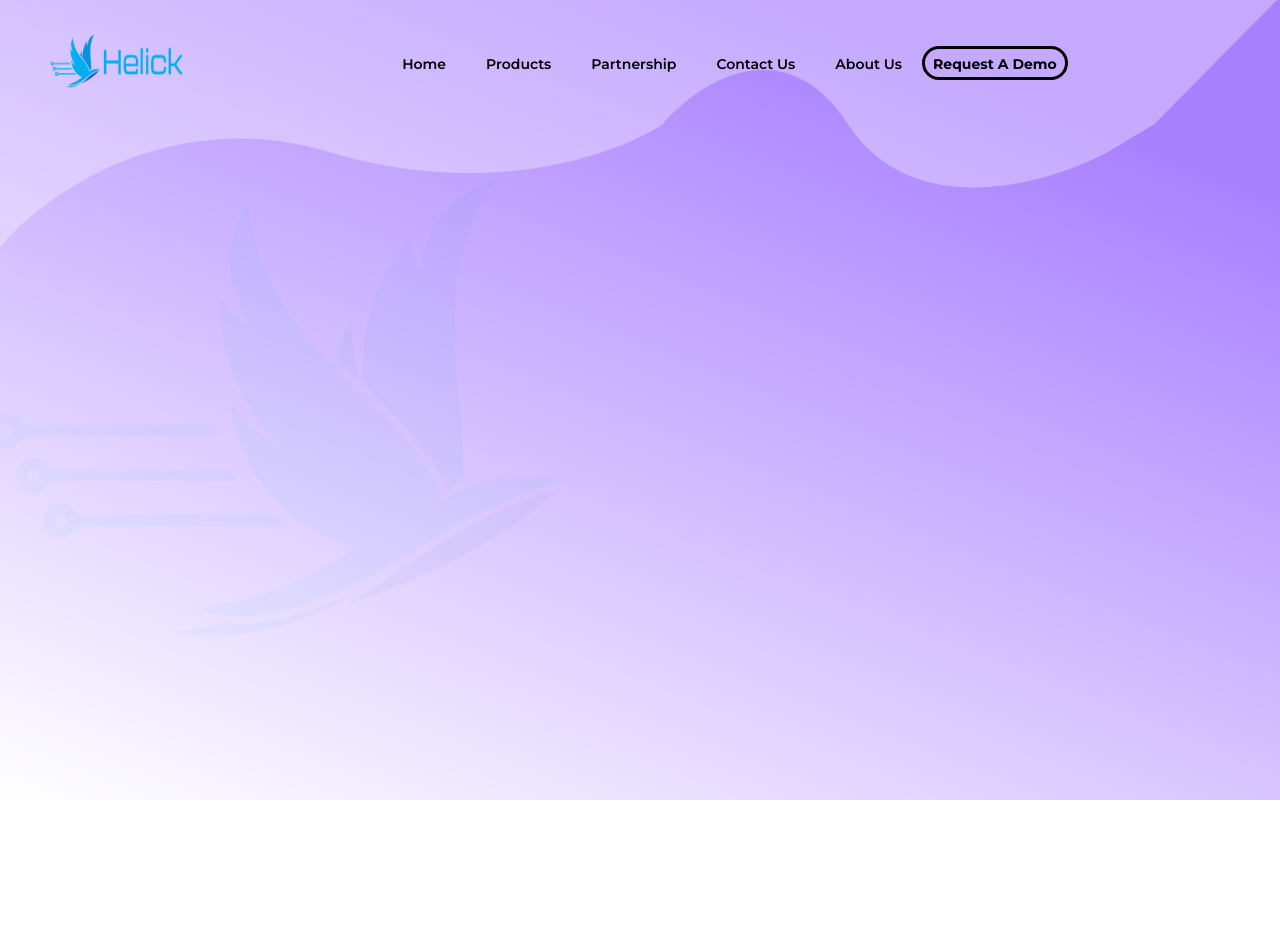
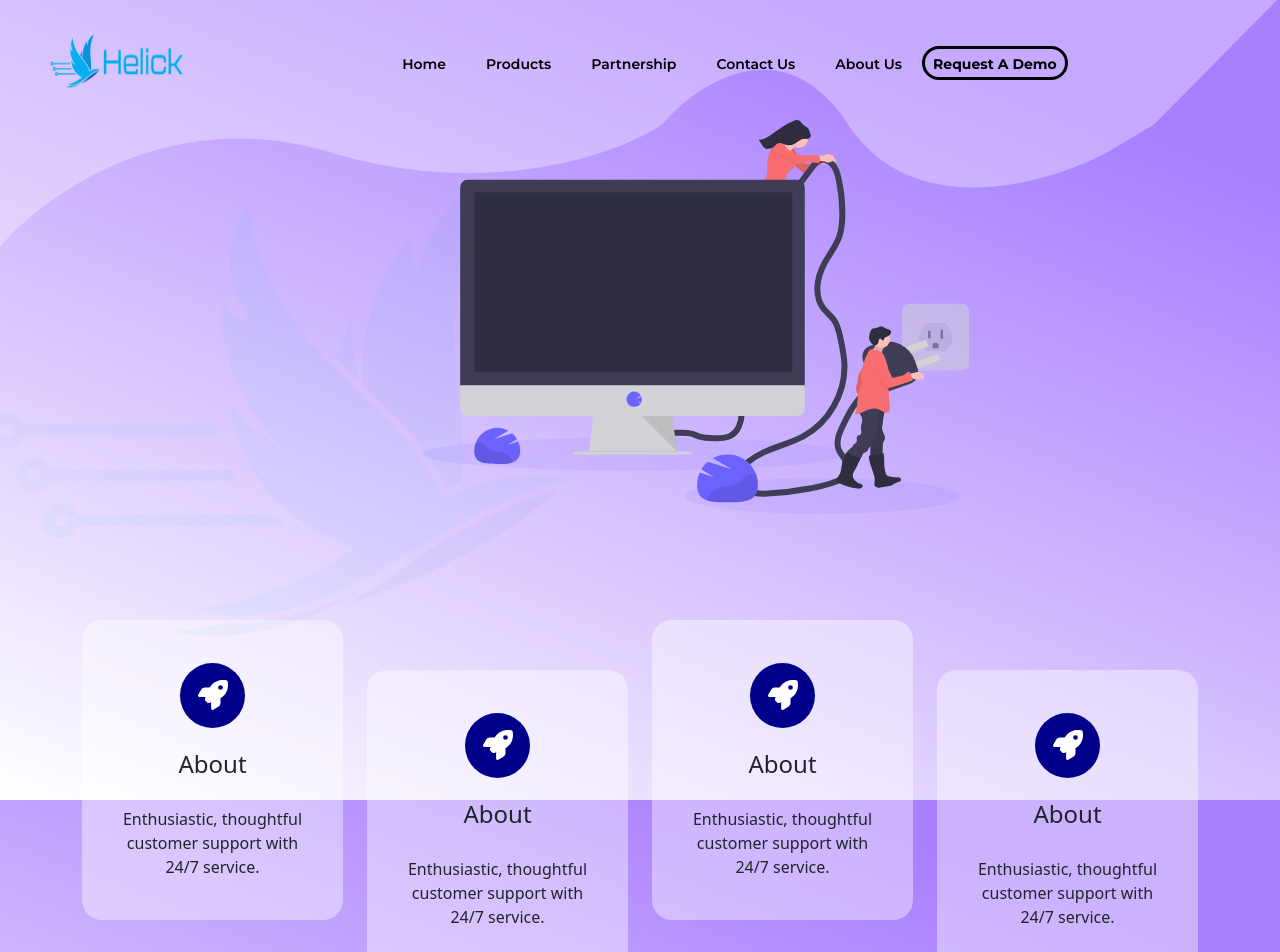
Before and after one commit to RAZDYP/Helick, a React (Create React App) app: page /about in a window 1280 px wide. Shown: the top 952 px of the page. Before the commit the page ends 800 px from the top, so only its background shows below. Built offline with nearby package versions, Linux system fonts and the light colour scheme.

Commit message:
feat: added about page
Co-authored-by: rajdeeprajdeep03@gmail.com <rajdeeprajdeep03@gmail.com>

```diff
--- a/src/App.js
+++ b/src/App.js
@@ -9,6 +9,7 @@ import {
 
 import Home from './sections/Home/Home';
 import Contact from './sections/Contact/Contact';
+import About from './sections/About/About';
 
 function App() {
   return (
@@ -18,6 +19,7 @@ function App() {
       <Switch>
         <Route path="/" exact component={Home} />
         <Route path="/contact" component={Contact} />
+        <Route path="/about" component={About} />
       </Switch>
     </Router>
   );
--- /dev/null
+++ b/src/components/Cards/AboutCard.jsx
@@ -0,0 +1,25 @@
+import React from 'react';
+import "./aboutcard.css";
+
+import { FontAwesomeIcon } from '@fortawesome/react-fontawesome'
+import { faSearch, faRocket } from '@fortawesome/free-solid-svg-icons'
+
+export default function AboutCard() {
+    return (
+        <div className='about-card'>
+            <div className='about-card--icon'>
+                <div className='about-card--icon--rocket'>
+                    <FontAwesomeIcon className="faRocket" icon={faRocket} />
+                </div>
+            </div>
+            <div className='about-card--title'>
+                <h4>About</h4>
+            </div>
+            <div className='about-card--description'>
+                <p>
+                    Enthusiastic, thoughtful customer support with 24/7 service.
+                </p>
+            </div>
+        </div>
+    )
+}
--- /dev/null
+++ b/src/components/Cards/aboutcard.css
@@ -0,0 +1,55 @@
+.about-card {
+    display: flex;
+    flex-direction: column;
+    /* justify-content: center; */
+    align-items: center;
+    width: 100%;
+    height: 300px;
+    background-color: rgba(255, 255, 255, 0.4);
+    margin-bottom: 50px;
+    border-radius: 20px;
+}
+
+.about-card--icon {
+    display: flex;
+    flex-direction: column;
+    justify-content: center;
+    align-items: center;
+    width: 100%;
+    height: 110px;
+    margin-top: 20px;
+}
+
+.about-card--icon--rocket {
+    display: flex;
+    justify-content: center;
+    align-items: center;
+    width: 65px;
+    height: 65px;
+    background-color: darkblue;
+    border-radius: 50%;
+}
+
+.faRocket {
+    border-radius: 10px;
+    font-size: 30px;
+    color: #FFFFFF;
+}
+
+.about-card--title {
+    display: flex;
+    flex-direction: column;
+    justify-content: center;
+    align-items: center;
+    width: 100%;
+}
+
+.about-card--description {
+    display: flex;
+    flex-direction: column;
+    justify-content: center;
+    align-items: center;
+    text-align: center;
+    width: 75%;
+    margin-top: 20px;
+}
--- a/src/components/Form/contactform.css
+++ b/src/components/Form/contactform.css
@@ -37,7 +37,7 @@
 
 .form-contact--input input {
     background: rgba(255, 255, 255, 0.3);
-    color: whitesmoke;
+    color: black;
     height: 50px;
     border: none;
     border-radius: 10px;
@@ -50,7 +50,7 @@
 
 .form-contact--input textarea {
     background: rgba(255, 255, 255, 0.3);
-    color: #fff;
+    color: #000;
     height: auto;
     border: none;
     border-radius: 10px;
--- /dev/null
+++ b/src/sections/About/About.js
@@ -0,0 +1,23 @@
+import React from "react";
+import "./about.css";
+import { Row, Col, Container } from "react-bootstrap"
+
+import {ReactComponent as Monitor} from "../../images/monitor.svg";
+
+import AboutCard from "../../components/Cards/AboutCard";
+
+export default function About() {
+    return (
+        <Container>
+            <Row className="monitor-row">
+                <Col lg={true}><Monitor className="monitor"/></Col>
+            </Row>
+            <Row>
+                <Col lg={true}><AboutCard /></Col>
+                <Col lg={true} style={{marginTop: "50px"}}><AboutCard /></Col>
+                <Col lg={true}><AboutCard /></Col>
+                <Col lg={true} style={{marginTop: "50px"}}><AboutCard /></Col>
+            </Row>
+        </Container>
+    )
+}
--- /dev/null
+++ b/src/sections/About/about.css
@@ -0,0 +1,10 @@
+.monitor-row {
+    height: 500px;
+}
+
+.monitor {
+    position: relative;
+    left: 20%;
+    width: 70%;
+    height: 70%;
+}
```
Also changed, not shown: src/images/monitor.svg (added).
